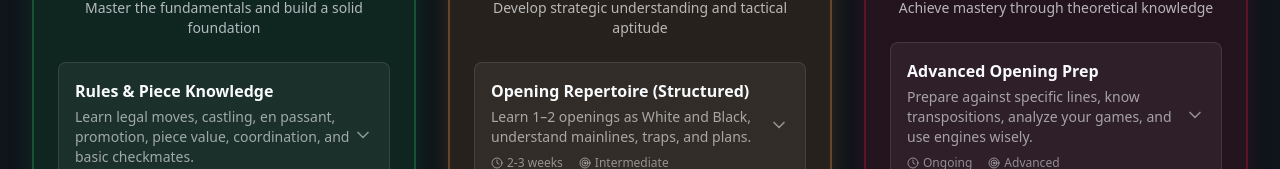
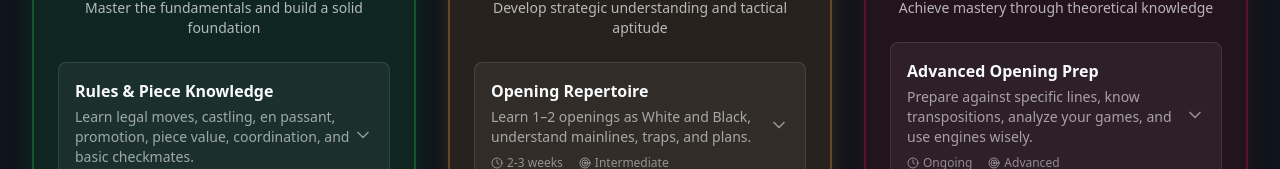
Before and after one commit to zeeshankhan-05/ChessPath, a React (Vite) app: page /roadmap in a window 1280 px wide. Shown: the part 522-691 px from the top of the page. Built offline with nearby package versions, Linux system fonts and the light colour scheme.

Commit message:
Update title of intermediateTopics in chessData for clarity

```diff
--- a/src/data/chessData.ts
+++ b/src/data/chessData.ts
@@ -156,7 +156,7 @@ export const beginnerTopics = [
 export const intermediateTopics = [
   {
     id: 'opening-repertoire',
-    title: 'Opening Repertoire (Structured)',
+    title: 'Opening Repertoire',
     description: 'Learn 1–2 openings as White and Black, understand mainlines, traps, and plans.',
     timeEstimate: '2-3 weeks',
     difficulty: 'Intermediate',
```
